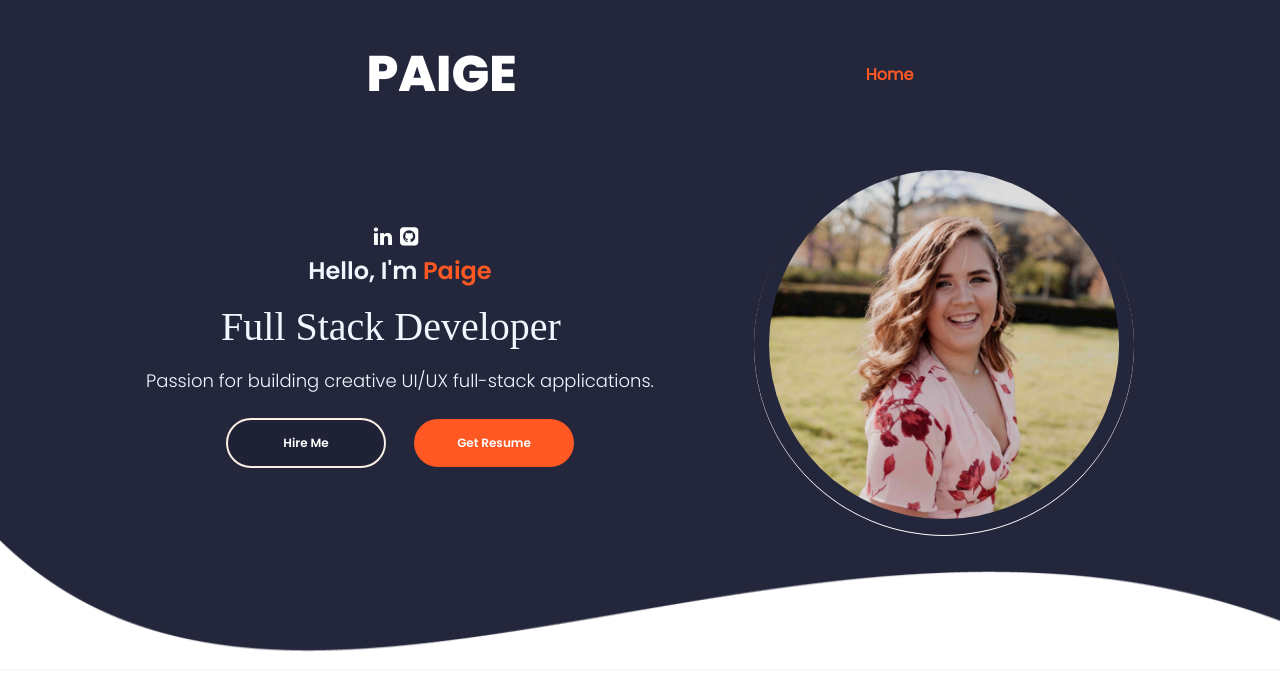
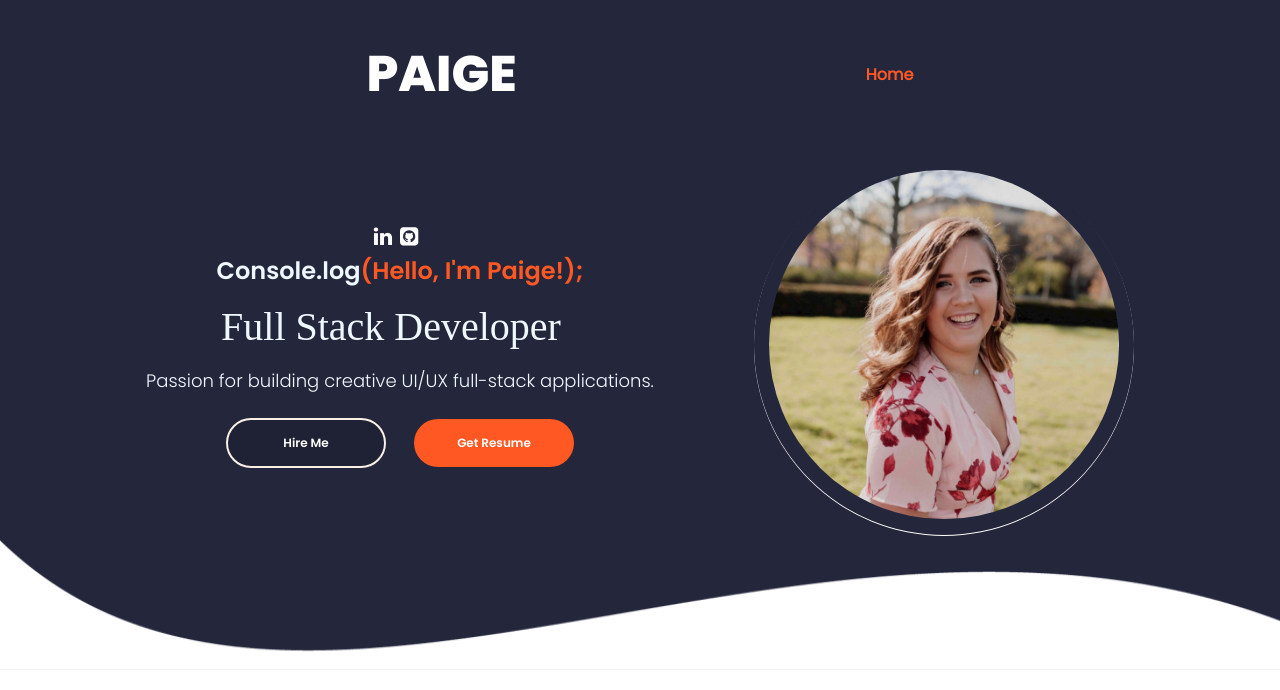
Before and after one commit to paigetiedeman/react-portfolio, a React (Create React App) app: page / in a window 1280 px wide. Shown: the top 690 px of the page. Built offline with nearby package versions, Linux system fonts and the light colour scheme; a web font is replaced by a local one.

Commit message:
quick styling update

```diff
--- a/src/PortfolioContainer/Home/Profile/Profile.js
+++ b/src/PortfolioContainer/Home/Profile/Profile.js
@@ -20,7 +20,7 @@ export default function Profile() {
           <div className="profile-details-name">
             <span className="primary-text">
               {" "}
-              Hello, I'm <span className="highlighted-text">Paige</span>
+              Console.log<span className="highlighted-text">(Hello, I'm Paige!);</span>
             </span>
           </div>
           <div className="profile-details-role">
```
